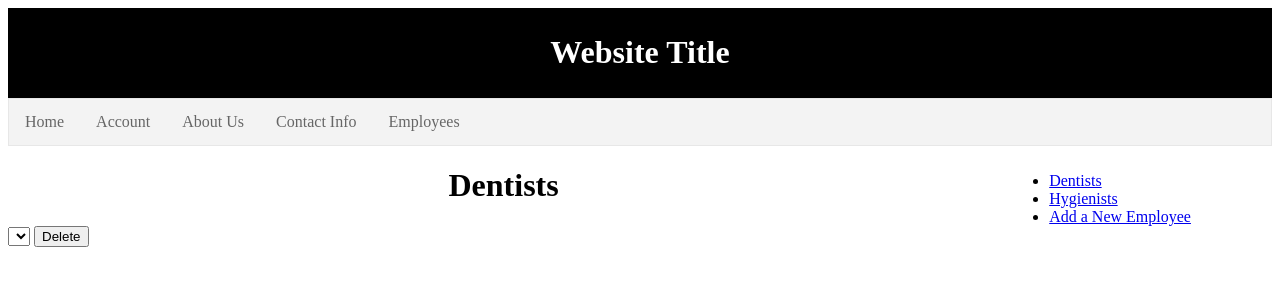
After one commit to yaegera32/341-Project, a PHP site: page /EditEmployeesPage.php in a window 1280 px wide. The commit adds this page. Shown: the top 300 px of the page. Run offline with PHP 8.4, Linux system fonts and the light colour scheme; tables that the repository leaves empty or names only in its code hold one stand-in row (values such as "Sample post"); lists and menus that the app fills with data are empty; some libraries are stand-ins or nearby versions.

Commit message:
added employee tab to admin page

```diff
--- /dev/null
+++ b/341/EditEmployeesPage.php
@@ -0,0 +1,103 @@
+<!DOCTYPE HTML>
+<html>
+	<head>
+		<title>
+			Employees
+		</title>
+		<script src="js/Employees.js"></script>
+		<script src="https://ajax.googleapis.com/ajax/libs/jquery/2.1.3/jquery.min.js"></script>
+		<link rel="stylesheet" href="css/css.css">
+		<link rel="stylesheet" href="css/EditEmployees.css">
+	</head>
+	<body>
+		<div id = "header">
+			<h1> Website Title</h1>
+		</div>
+		<ul id = "links">
+			<li><a href="calendarAdmin.php">Home</a></li>
+			<li><a href=" ">Account</a></li>
+			<li><a href=" ">About Us</a></li>
+			<li><a href=" ">Contact Info</a></li>
+			<li><a href="EditEmployeesPage.php">Employees</a></li>
+		</ul>
+		<div id = "actionbar">
+			<ul id = "actions">
+				<li><a href = "#" class = "contentLink" data-type = "dentist">Dentists</a></li>
+				<li><a href = "#" class = "contentLink" data-type = "hygienist">Hygienists</a></li>
+				<li><a href = "#" class = "contentLink"	data-type = "addnew">Add a New Employee</a></li>
+			</ul>
+		</div>
+		<div id = "dentist" class="contentDiv">
+			<h1 style = "text-align: center;">
+				Dentists
+			</h1>
+			<select name="dentistselect" id = "selectID">
+					<?php
+						$link = mysqli_connect("localhost", "root", "security") or die(mysqli_error());
+						mysqli_select_db($link, "new_schema") or die(mysqli_error($link));
+
+						$result = mysqli_query($link, "select EmployeeID, lastname from Employees where EmpType = 'Dentist'");
+						while($row = mysqli_fetch_array($result)){
+							$name = $row['lastname'];
+							$id = $row['EmployeeID'];
+							echo("<option value = '".$id."'>".$name."</option>");
+						}
+						mysqli_close($link);
+					?>
+					</select>
+			<button id = "delete" onClick = "deleteEmployee.php">Delete</button>
+		</div>
+		<div id = "hygienist" class="contentDiv">
+			<h1 style = "text-align:center;">
+				Hygienists
+			</h1>
+			<select name="hygienistselect" id = "selectID">
+				<?php
+					$link = mysqli_connect("localhost", "root", "security") or die(mysqli_error());
+					mysqli_select_db($link, "new_schema") or die(mysqli_error($link));
+
+					$result = mysqli_query($link, "select EmployeeID, lastname from Employees where EmpType = 'Hygienist'");
+					while($row = mysqli_fetch_array($result)){
+						$name = $row['lastname'];
+						$id = $row['EmployeeID'];
+						echo("<option value = '".$id."'>".$name."</option>");
+					}
+					mysqli_close($link);
+				?>
+			</select>
+			<button id = "delete" onClick = "deleteEmployee.php">Delete</button>
+		</div>
+		<div id = "addnew" class="contentDiv">
+			<h1>Add a New Employee</h1>
+			<form id = "addEmployeeInfo" method = "post" action = "AddEmployee.php">
+				<!--<div id = "typeSelection">
+					<input id = "employeeTypeDentist" type = "radio" value = "dentist">Dentist</input><br>
+					<input id = "employeeTypeHygienist" type = "radio" value = "hygienist">Hygienist</input>
+				</div><br><br><br><br>-->
+				<select id = "typeselect">
+					<option value = "Dentist">Dentist</option>
+					<option value = "Hygienist">Hygienist</option>
+				</select>
+				<input id = "firstname" type = "text" placeholder = "First name"></input>
+				<input id = "lastname" type = "text" placeholder = "Last name"></input><br><br>
+				<input id = "phone" type = "text" placeholder = "Phone number"></input>
+				<input id = "email" type = "text" placeholder = "Email address"></input><br><br>
+				<input id = "username" type = "text" placeholder = "Username"></input><br><br>
+				<input id = "password" type = "password" placeholder = "password"></input>
+				<input id = "passwordconfirm" type = "password" placeholder = "Confirm password"></input><br><br>
+				<button id = "confirmAddEmployee" onClick="addEmployee.php">Confirm</button>
+			</form>
+		</div>
+		<script>
+			$(document).ready(function(){
+				$('.contentDiv').hide();
+				$('#dentist').show();
+				$('.contentLink').click(function(){
+					var type = $(this).attr('data-type');
+					$('.contentDiv').hide();
+					$('#' + type).show();
+				});
+			});
+		</script>
+	</body>
+</html>
--- a/341/calendarAdmin.php
+++ b/341/calendarAdmin.php
@@ -19,6 +19,7 @@
 			<li><a href=" ">Account</a></li>
 			<li><a href=" ">About Us</a></li>
 			<li><a href=" ">Contact Info</a></li>
+			<li><a href="EditEmployeesPage.php">Employees</a></li>
 		</ul>
 		<?php
 			session_start();
@@ -134,7 +135,7 @@
 			</tr>
 		</table>
 
-		<div id="appointment">
+		<!--<div id="appointment">
 			<form method="post" action="php/addApt.php">
 				<input type="number" name="year" placeholder="Year">
 				<input type="number" name="month" placeholder="Month">
@@ -149,7 +150,7 @@
 			<div style="display: none;">
 				<br><br><a href="calendar.php">calendar</a><br><a href="page.php">login</a><br><a href="register.php">register</a>
 			</div>
-		</div>
+		</div>-->
 
 
 	</body>
--- /dev/null
+++ b/341/css/EditEmployees.css
@@ -0,0 +1,21 @@
+#dentists{
+	float: left;
+	width: 77%;
+	text-align:left;
+	padding:10px;
+}
+#addnew{
+	float:left;
+	width:70%;
+	text-align:left;
+	padding:10px;
+}
+#actionbar{
+	float:right;
+	width:20%;
+	padding:10px;
+}
+#typeSelection{
+	float:left;
+	padding:10px;
+}
--- /dev/null
+++ b/341/js/Employees.js
@@ -0,0 +1,9 @@
+var addEmployee = function() {
+	var firstname = document.getElementById("firstname").value;
+	var lastname = document.getElementById("lastname").value;
+	var empType = document.getElementById("typeselect").value;
+	var phone = document.getElementById("phone").value;
+	var email = document.getElementById("email").value;
+
+
+}
```
Also changed, not shown: 341/js/calendarAdmin.js (+19 -15 lines), 341/php/AddEmployee.php (added, +38 -0 lines), 341/js/Patients.js (added).
